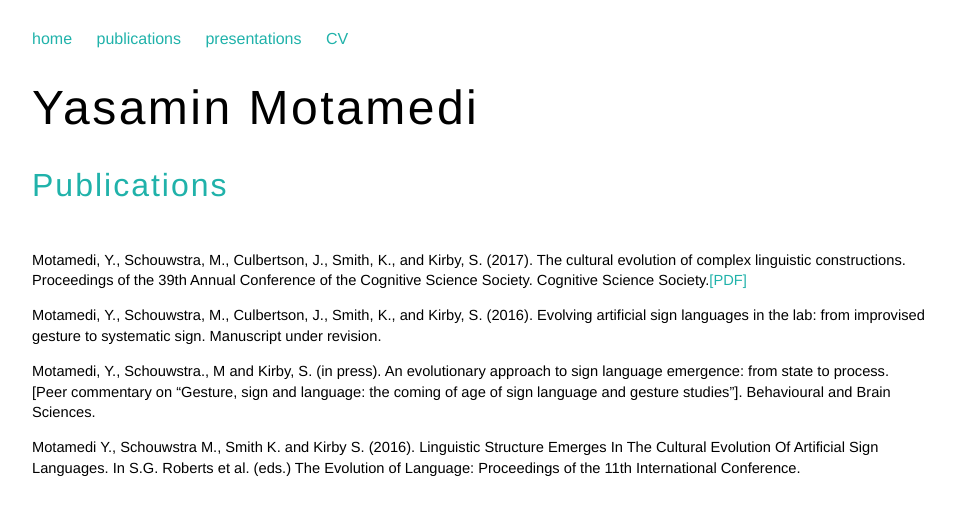
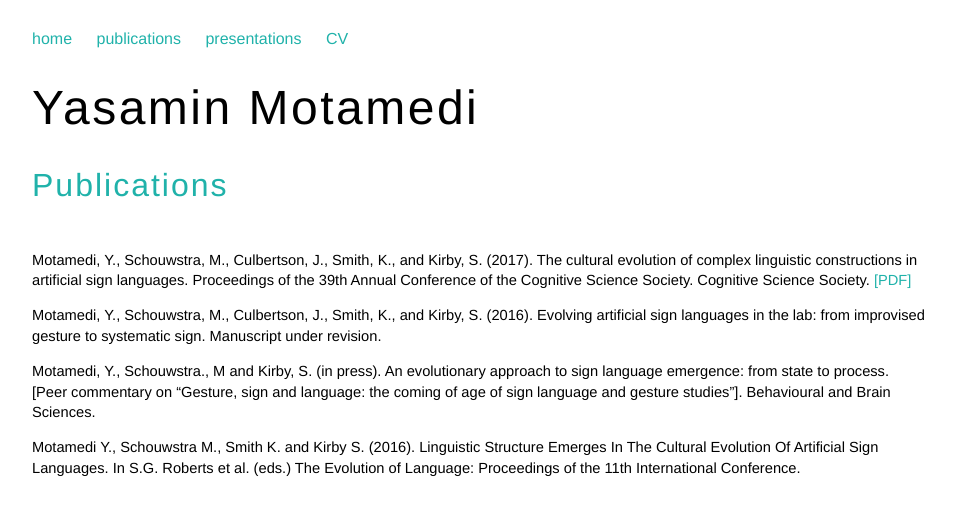
Before and after one commit to ymotamedi/ymotamedi.github.io, a Jekyll site: the page built from publications.html, in a window 1280 px wide. Shown: the top 515 px of the page, without its empty margins (160-1115 px from the left). Built offline with Jekyll 4.4.1, drawn with Linux system fonts in a browser that asks for light colours.

Commit message:
Update publications.html

```diff
--- a/publications.html
+++ b/publications.html
@@ -4,7 +4,7 @@
 ---
 <h2>Publications </h2>
 
-<p>Motamedi, Y., Schouwstra, M., Culbertson, J., Smith, K., and Kirby, S. (2017). The cultural evolution of complex linguistic constructions.  Proceedings of the 39th Annual Conference of the Cognitive Science Society. Cognitive Science Society.<a href = "">[PDF]</a></p>
+<p>Motamedi, Y., Schouwstra, M., Culbertson, J., Smith, K., and Kirby, S. (2017). The cultural evolution of complex linguistic constructions in artificial sign languages.  Proceedings of the 39th Annual Conference of the Cognitive Science Society. Cognitive Science Society. <a href = "cog_sci_ym.pdf">[PDF]</a></p>
 <p>Motamedi, Y., Schouwstra, M., Culbertson, J., Smith, K., and Kirby, S. (2016).
   Evolving artificial sign languages in the lab: from improvised gesture to systematic sign.
   Manuscript under revision.</p>
```
